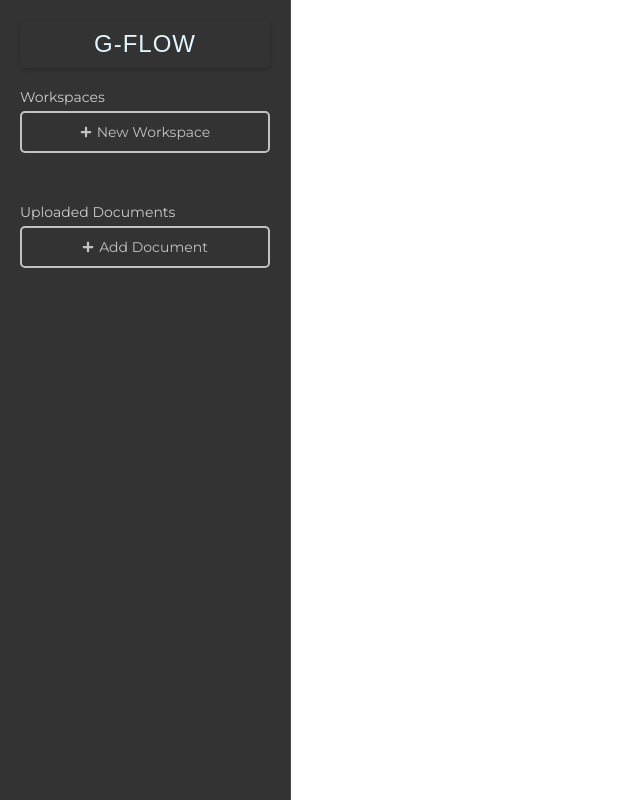
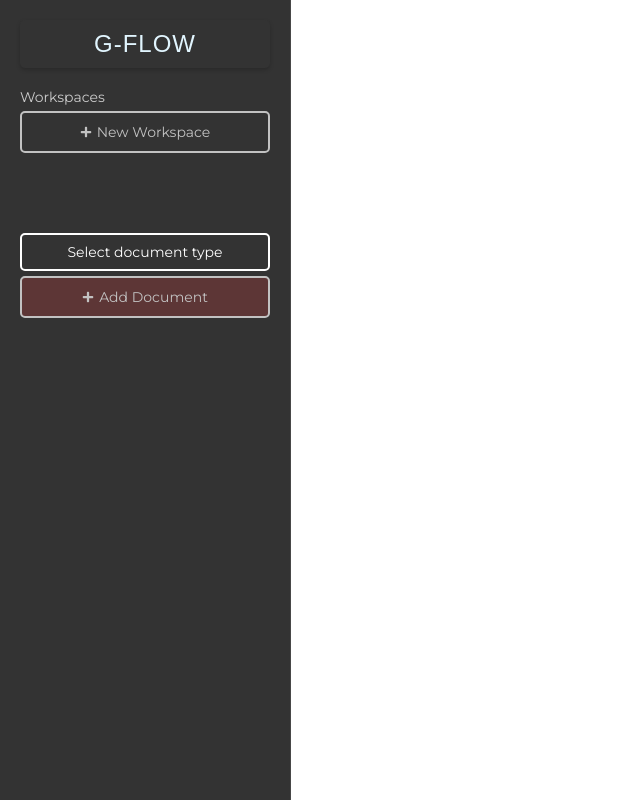
Before and after one commit to barnusszalai/g_flow_chat, a React (Create React App) app: page / in a window 1280 px wide. Shown: the whole page, without its empty margins (0-640 px from the left). Built offline with nearby package versions, Linux system fonts and the light colour scheme; the HTML template or start-up script is replaced by a standard one.

Commit message:
Document types + design

```diff
--- a/src/components/homescreen.js
+++ b/src/components/homescreen.js
@@ -4,6 +4,9 @@ import '../styles/homescreen.css';
 import axios from 'axios';
 
 const ChatBotScreen = () => {
+
+    const documentTypes = ["Purchase Agreement", "Title Report"];
+
     const [messages, setMessages] = useState([]);
     const [inputMessage, setInputMessage] = useState('');
 
@@ -18,22 +21,62 @@ const ChatBotScreen = () => {
     const [selectedLLMModel, setSelectedLLMModel] = useState('GPT-4');
     const [isLLMDropdownVisible, setIsLLMDropdownVisible] = useState(false);
 
+    const [isUploadPromptVisible, setIsUploadPromptVisible] = useState(false);
+    const [selectedDocumentType, setSelectedDocumentType] = useState('');
+
+    const [isDropdownOpen, setIsDropdownOpen] = useState(false);
+
+    const toggleDocumentTypeDropdown = () => {
+        setIsDropdownOpen(!isDropdownOpen);
+    };
+
+    const handleDocumentTypeSelect = (type) => {
+        setSelectedDocumentType(type);
+        setIsDropdownOpen(false);
+    };
+
+
+
     useEffect(() => {
         scrollToBottom();
     }, [workspaces]); // Dependency array includes the workspaces, which updates when messages change
+
+    const DocumentTypeDropdown = () => {
+        return (
+            <div className="document-type-selector">
+                <div className="document-type-button" onClick={() => setIsDropdownOpen(!isDropdownOpen)}>
+                    {selectedDocumentType || 'Select document type'}
+                </div>
+                {isDropdownOpen && (
+                    <div className="document-type-menu">
+                        {documentTypes.map((type, index) => (
+                            <div
+                                key={index}
+                                className="document-type-item"
+                                onClick={() => handleDocumentTypeSelect(type)}
+                            >
+                                {type}
+                            </div>
+                        ))}
+                    </div>
+                )}
+            </div>
+        );
+    };
 
     const handleAddDocument = () => {
         const newDocument = { id: Date.now(), name: `Document ${documents.length + 1}` };
         setDocuments([...documents, newDocument]);
     };
 
-    const handleFileUpload = (event) => {
+    const handleFileUpload = (event, type) => {
         const file = event.target.files[0];
         if (file) {
           const newDocument = {
             id: Date.now(),
             name: file.name,
-                file: file // Storing the actual file object
+            file: file,
+            type: type
           };
           setDocuments([...documents, newDocument]);
         }
@@ -119,7 +162,7 @@ const ChatBotScreen = () => {
         // Reset input field
         setInputMessage('');
 
-        const apiUrl = 'https://8aeb-94-8-160-40.ngrok-free.app/core-api/generate/'; // API endpoint
+        const apiUrl = 'https://v1o174690h.execute-api.us-west-2.amazonaws.com/core-api/generate/'; // API endpoint
         const formData = new FormData();
         formData.append('message', inputMessage); // Append the user's message
 
@@ -246,8 +289,18 @@ const ChatBotScreen = () => {
                     <FaPlus className="icon" /> New Workspace
                 </button>
 
+                {documents.length > 0 && (
+                    <div>
                         <div className="submenu-heading">Uploaded Documents</div>
-                {documents.map(doc => (
+                        {documentTypes.map((type) => {
+                            // Filter documents of the current type
+                            const filteredDocs = documents.filter(doc => doc.type === type);
+
+                            // Only render the section if there are items in filteredDocs
+                            return filteredDocs.length > 0 && (
+                                <div key={type}>
+                                    <div className="document-type-heading">{type}</div>
+                                    {filteredDocs.map(doc => (
                                         <div key={doc.id} className="document-item">
                                             <span className="document-item-name">{doc.name}</span>
                                             <button className="delete-button" onClick={() => handleDeleteDocument(doc.id)}>
@@ -255,8 +308,21 @@ const ChatBotScreen = () => {
                                             </button>
                                         </div>
                                     ))}
-                <input type="file" id="file-upload" style={{ display: "none" }} onChange={handleFileUpload} />
-                <button className="sidebar-button add-document" onClick={() => document.getElementById('file-upload').click()}>
+                                </div>
+                            );
+                        })}
+                    </div>
+                )}
+
+                <div>
+                    <DocumentTypeDropdown />
+                    <input type="file" id="file-upload" style={{ display: "none" }} onChange={(e) => handleFileUpload(e, selectedDocumentType)} />
+                </div>
+                <button
+                    className="sidebar-button add-document"
+                    onClick={() => document.getElementById('file-upload').click()}
+                    disabled={!selectedDocumentType} // Disable button if no document type is selected
+                >
                     <FaPlus className="icon" /> Add Document
                 </button>
             </div>
@@ -273,7 +339,7 @@ const ChatBotScreen = () => {
                             {isDropdownVisible && (
                                 <div className="use-case-dropdown">
                                     <div onClick={() => { handleUseCaseChange('Financial Analysis'); setIsDropdownVisible(false); }}>Financial Analysis</div>
-                                    <div onClick={() => { handleUseCaseChange('Report Writing'); setIsDropdownVisible(false); }}>Report Writing</div>
+                                    {/* <div onClick={() => { handleUseCaseChange('Report Writing'); setIsDropdownVisible(false); }}>Report Writing</div> */}
                                 </div>
                             )}
                         </div>
--- a/src/styles/homescreen.css
+++ b/src/styles/homescreen.css
@@ -31,6 +31,23 @@
     transition: all 0.3s;
 }
 
+.add-document:disabled {
+    background-color: #703838; /* Original color for disabled state */
+    cursor: not-allowed; /* Change cursor to indicate the button is disabled */
+    opacity: 0.7; /* Slightly transparent to indicate it's disabled */
+}
+
+.add-document:not(:disabled) {
+    background-color: #84281e; /* Stronger red color for enabled state */
+    cursor: pointer;
+    opacity: 1; /* Full opacity for enabled state */
+}
+
+.add-document {
+    margin-top: 5px;
+    /* Other existing styles... */
+}
+
 .sidebar-button i {
     margin-right: 5px; /* Space between icon and text */
 }
@@ -39,6 +56,10 @@
 .sidebar-button:hover {
     background-color: rgba(255, 255, 255, 0.1); /* Slight background on hover for visibility */
     opacity: 1; /* Full opacity on hover */
+}
+
+.add-document:hover {
+    background-color: #983227; /* Slightly lighter red on hover, adjust as needed */
 }
 
 .sidebar-logo {
@@ -54,6 +75,57 @@
     background-color: #333333; /* Background color matching the sidebar */
     border-radius: 5px; /* Rounded corners for a softer look */
 }
+
+.document-type-selector {
+    /* position: relative; */
+}
+
+.document-type-button {
+    /* Styles similar to your .document-type-dropdown */
+    padding: 8px 20px;
+    border: 2px solid white;
+    background-color: transparent;
+    border-radius: 5px;
+    color: white;
+    cursor: pointer;
+    margin-top: 30px;
+    justify-content: center;
+    text-align: center;
+    /* Add more styles as needed */
+}
+
+.document-type-menu {
+    width: 100%;
+    background: rgba(0, 0, 0, 0.7); /* Matching the button style */
+    border-radius: 5px;
+    box-shadow: 0 2px 4px rgba(0, 0, 0, 0.25);
+    z-index: 1000; /* To ensure it appears above other content */
+}
+
+.document-type-item {
+    padding: 10px 20px;
+    color: white;
+    cursor: pointer;
+    transition: background-color 0.3s;
+    text-align: center;
+}
+
+.document-type-item:hover {
+    background-color: rgba(255, 255, 255, 0.2);
+}
+
+
+.upload-label {
+    display: block;
+    padding: 10px;
+    background-color: #4caf50;
+    color: white;
+    text-align: center;
+    margin-top: 10px;
+    cursor: pointer;
+    border-radius: 5px;
+}
+
 
 /* Add a subtle shadow for depth (optional) */
 .sidebar-logo {
@@ -87,6 +159,57 @@
     color: white;
     overflow: hidden;
 }
+
+.document-type-dropdown {
+    width: 100%; /* Full width */
+    padding: 15px 20px; /* Comfortable padding */
+    border: 2px solid white; /* White border like sidebar-button */
+    background-color: transparent; /* Transparent background */
+    border-radius: 5px; /* Same border-radius as sidebar-button */
+    color: white; /* Text color white to match the style */
+    font-size: 16px; /* Slightly larger font for readability */
+    margin-bottom: 20px; /* Consistent margin */
+    cursor: pointer; /* Pointer cursor for dropdown */
+    transition: all 0.3s; /* Smooth transition for interactions */
+    appearance: none; /* Remove default styling */
+    position: relative; /* Required for custom arrow positioning */
+    -webkit-appearance: none; /* Removes default Chrome styling */
+    -moz-appearance: none; /* Removes default Firefox styling */
+    background-repeat: no-repeat;
+    background-position: right 15px center;
+    background-size: 15px 15px;
+}
+
+/* Hover and focus styles */
+.document-type-dropdown:hover,
+.document-type-dropdown:focus {
+    border-color: #e0e0e0; /* Lighter border color for hover/focus */
+    opacity: 1; /* Full opacity on hover/focus */
+    outline: none; /* Remove default focus outline */
+}
+
+/* Style to add a pseudo-element for custom arrow if you don't use a background-image */
+.document-type-dropdown::after {
+    content: '';
+    position: absolute;
+    right: 15px;
+    top: 50%;
+    transform: translateY(-50%);
+    border: solid white;
+    border-width: 0 2px 2px 0;
+    padding: 3px;
+    pointer-events: none;
+    transform: translateY(-50%) rotate(45deg);
+    /* Adjust these properties as needed to match the arrow size and angle */
+}
+
+
+  .document-type-heading {
+    color: lightgrey;
+    margin-top: 20px;
+    margin-bottom: 5px;
+    font-size: 12px;
+  }
 
 .document-item-name {
     white-space: nowrap; /* Prevents the text from wrapping to a new line */
```
Lines whose indentation alone changed are shown as unchanged.
